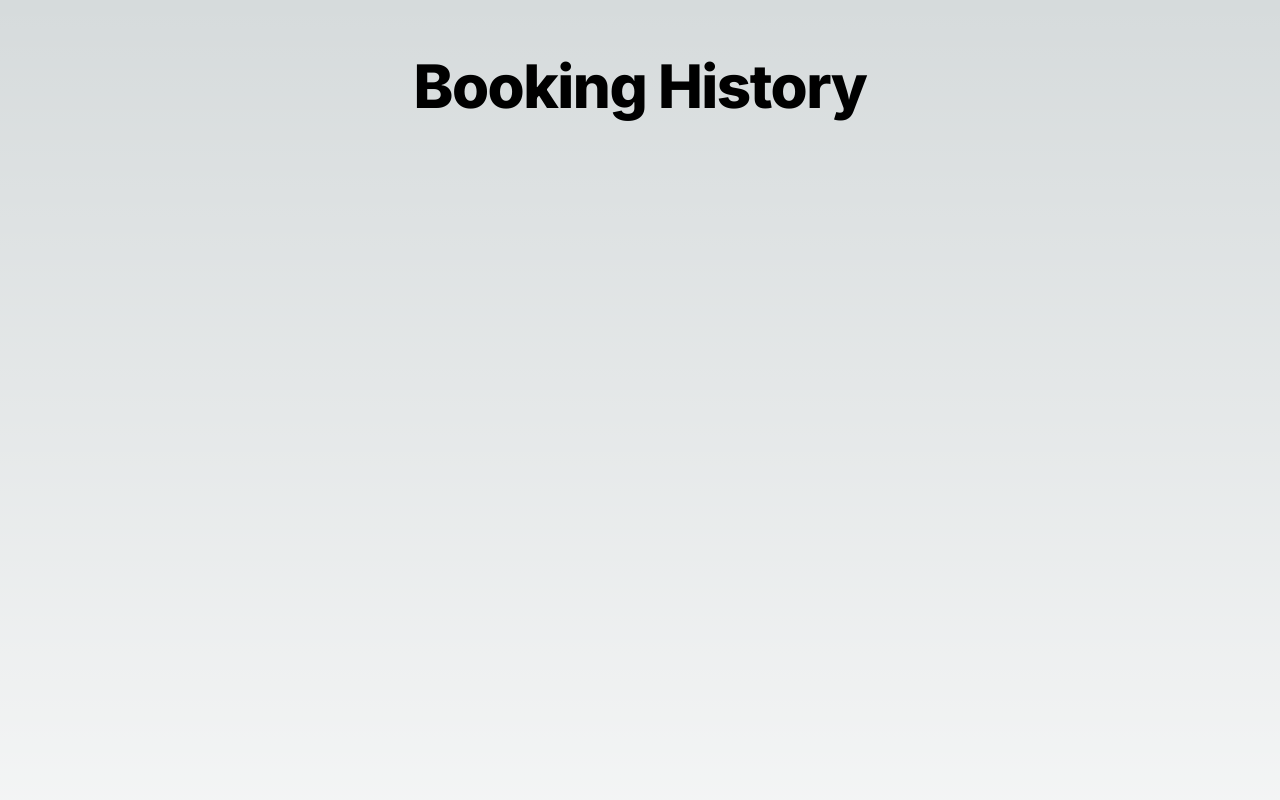
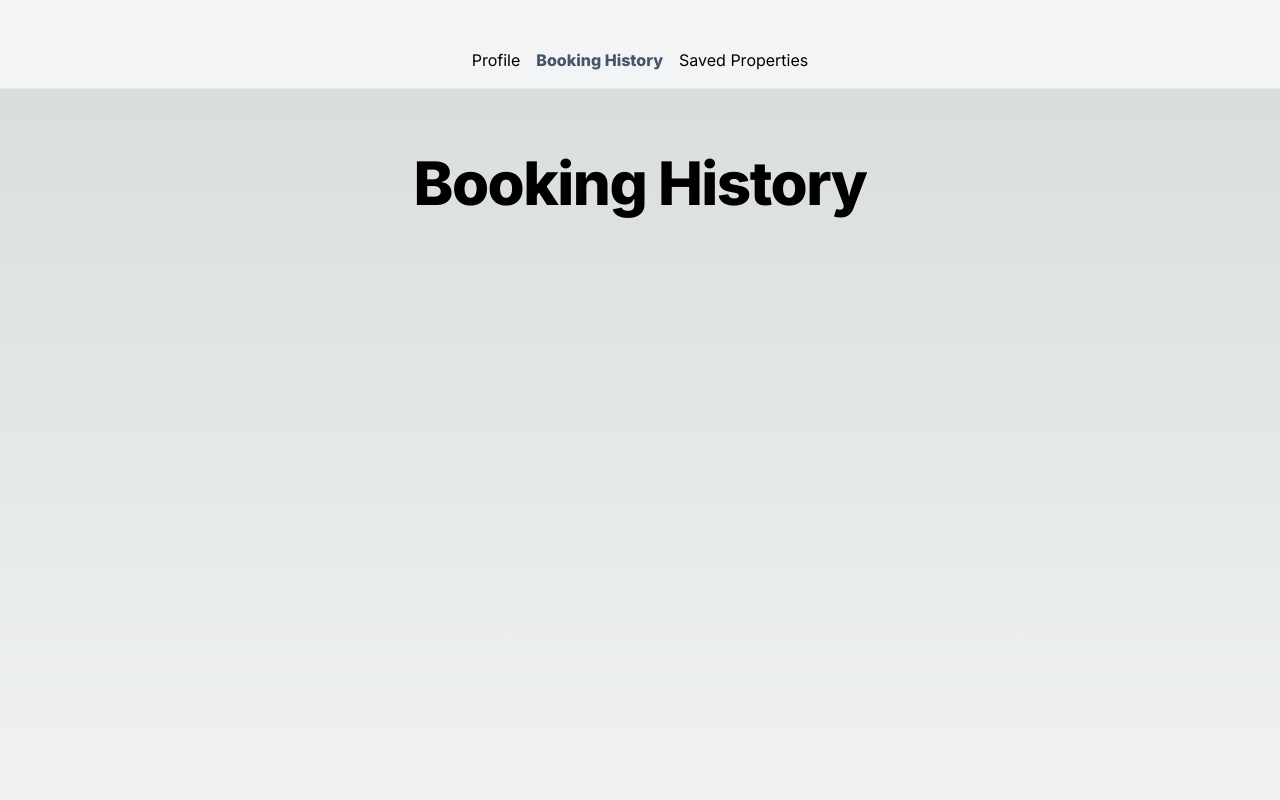
Before and after one commit to dariamilic/korisnicka-sucelja, a Next.js app in the folder rest_away_booking_project/: page /account/booking_history in a window 1280 px wide. Shown: the top 800 px of the page. Built offline with nearby package versions, Linux system fonts and the light colour scheme.

Commit message:
added navigation in account page

```diff
--- a/rest_away_booking_project/src/app/account/layout.tsx
+++ b/rest_away_booking_project/src/app/account/layout.tsx
@@ -1,4 +1,5 @@
 import type { Metadata } from "next";
+import { Navigation } from "./_components/navigation";
 
 export const metadata: Metadata = {
   title: "Account",
@@ -9,5 +10,17 @@ export default function AccountLayout({
 }: {
   children: React.ReactNode;
 }) {
-  return <section className="mt-4">{children}</section>;
+  return (
+    <section>
+      {/* Sporedna navigacija između glavne navigacije i sadržaja */}
+      <div className="flex justify-center bg-gray-100 p-4 border-b">
+        <Navigation />
+      </div>
+
+      {/* Glavni sadržaj stranice */}
+      <main className="p-6">
+        {children}
+      </main>
+    </section>
+  );
 }
```
